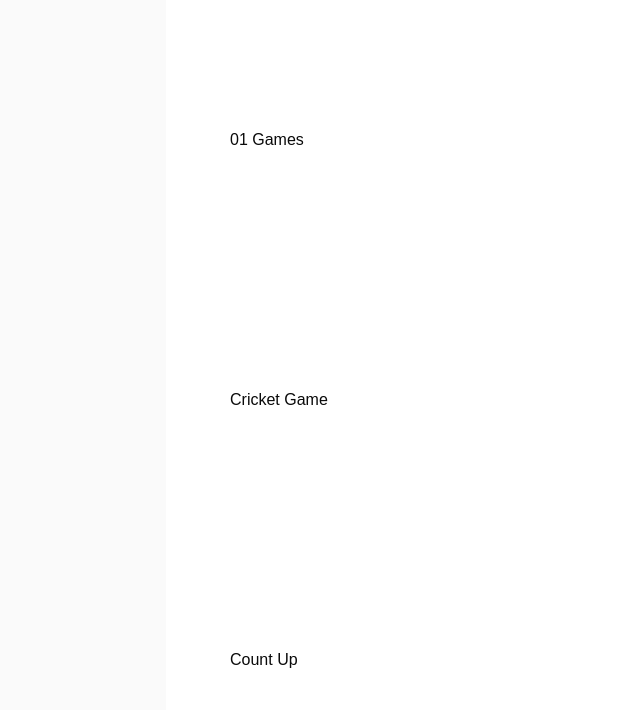
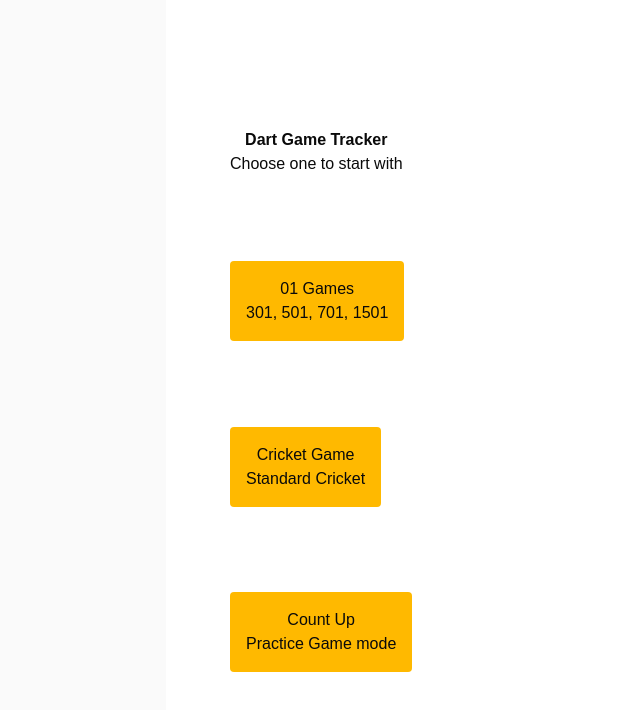
Before and after one commit to MayaC5/dart-calculator, a Next.js app: page / in a window 1280 px wide. Shown: the top 710 px of the page, without its empty margins (90-730 px from the left). Built offline with nearby package versions, Linux system fonts and the light colour scheme.

Commit message:
add homepage ui

```diff
--- a/src/app/games/game01/page.tsx
+++ b/src/app/games/game01/page.tsx
@@ -337,7 +337,7 @@ export default function ZeroOneGames() {
               {inputMode === "board" && (
                 <div className="grid grid-cols-3 gap-2">
                   {BOARD_NUMBERS.map((n) => (
-                    <div key={n} className="border p-1 text-center">
+                    <div key={n} className="border py-2 px-1 text-center">
                       <div>{n}</div>
                       <div className="flex gap-1 justify-between">
                         <Button className='bg-blue-500'onClick={() => handleBoardHit(n, 1)}>S</Button>
--- a/src/app/page.tsx
+++ b/src/app/page.tsx
@@ -5,20 +5,27 @@ export default function Home() {
   return (
     <div className="flex flex-col flex-1 items-center justify-center bg-zinc-50 font-sans dark:bg-black">
       <main className="flex flex-1 w-full max-w-3xl flex-col items-center justify-between py-32 px-16 bg-white dark:bg-black sm:items-start">
-        <div className="flex flex-col gap-4">
-          <Link href="/games/game01">
+        <div className='text-center'>
+          <div className="font-semibold">Dart Game Tracker</div>
+          <div>Choose one to start with</div>
+        </div>
+
+        <div className="flex flex-col gap-2 bg-amber-400 p-4 rounded">
+          <Link className="text-center" href="/games/game01">
             <div>01 Games</div>
-          </Link>
-
-        </div>
-        <div className="flex">
-          <Link href="/games/cricket">
-            <div>Cricket Game</div>
+            <div>301, 501, 701, 1501</div>
           </Link>
         </div>
-        <div className="flex">
-          <Link href='games/count-up'>
+        <div className="flex flex-col gap-2 bg-amber-400 p-4 rounded">
+          <Link className="text-center" href="/games/cricket">
+            <div>Cricket Game</div>
+            <div>Standard Cricket</div>
+          </Link>
+        </div>
+        <div className="flex flex-col gap-2 bg-amber-400 p-4 rounded">
+          <Link className="text-center" href="/games/count-up">
             <div>Count Up</div>
+            <div>Practice Game mode</div>
           </Link>
         </div>
       </main>
```
